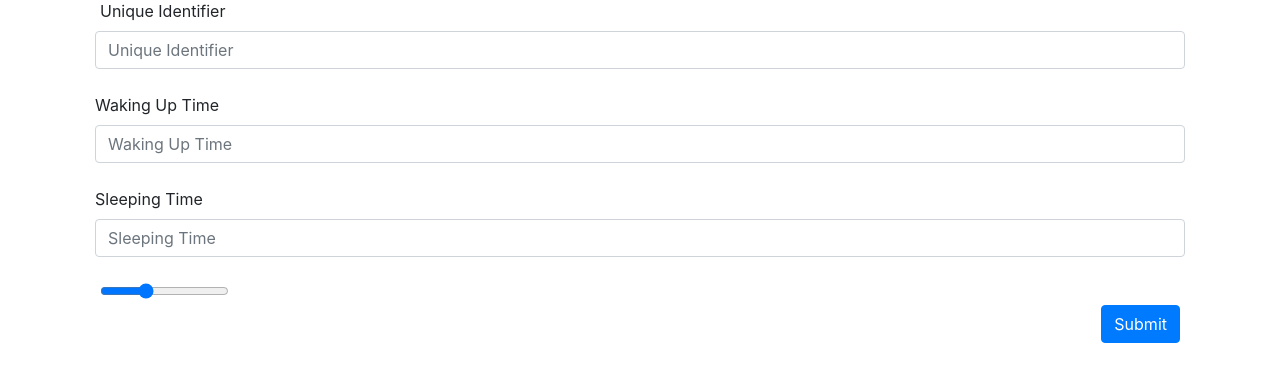
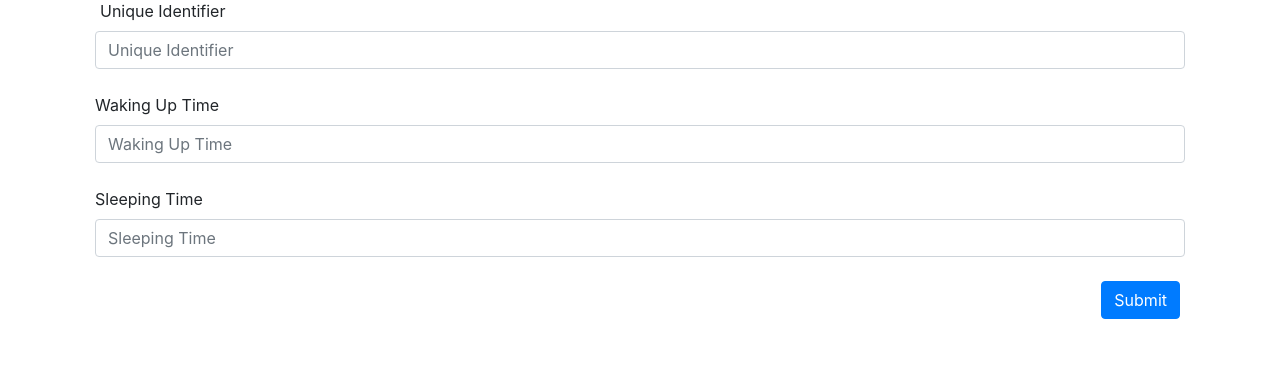
Before and after one commit to swp930/pythonserver-neatlabs, a Flask app: page /addwakesleeptime in a window 1280 px wide. Shown: the part 129-511 px from the top of the page. Run offline with Flask 2, Linux system fonts and the light colour scheme; some libraries are stand-ins or nearby versions.

Commit message:
Updating heroku

```diff
--- a/templates/addwakesleep.html
+++ b/templates/addwakesleep.html
@@ -42,9 +42,6 @@
                     <label for="sleeptime">Sleeping Time</label>
                     <input class="form-control " type="text" placeholder="Sleeping Time" id="sleeptime" name="sleeptime">
                 </div>
-                <br>
-
-                <input id = "input1" type="range" min="1" max="7" value="3" style="margin: 0 auto">
 
                 <br>
                 <button type="submit " class="btn btn-primary " style="float:right ">Submit</button>
```
